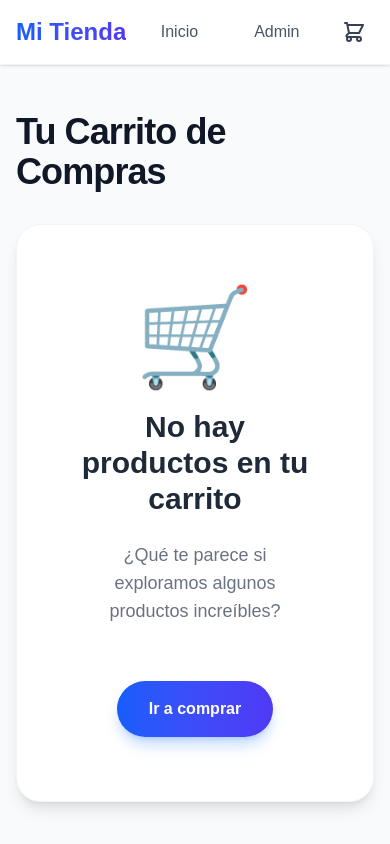
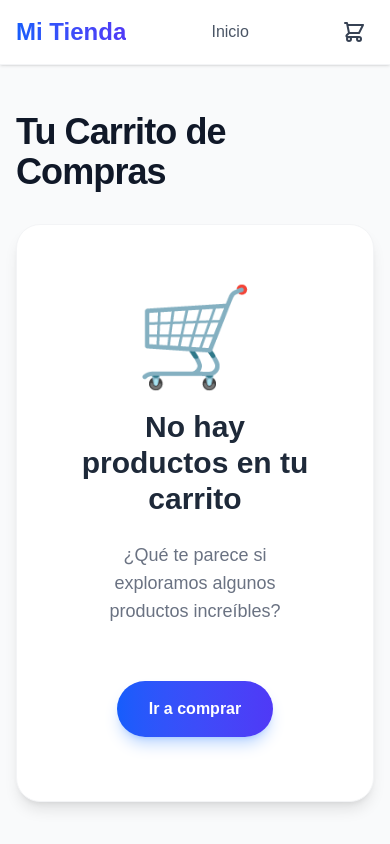
Before and after one commit to DiegoCha17/tienda-online, a Next.js app: page /carrito in a window 390 px wide. Shown: the top 844 px of the page. Built offline with nearby package versions, Linux system fonts and the light colour scheme.

Commit message:
Deploy responsive y refactoring de wsap

```diff
--- a/components/AdminNav.tsx
+++ b/components/AdminNav.tsx
@@ -6,10 +6,10 @@ type Props = {
 
 export default function AdminNav({ current }: Props) {
   return (
-    <div className="bg-white rounded-2xl shadow-sm border border-gray-100 p-2 mb-8 flex flex-wrap gap-2">
+    <div className="bg-white rounded-2xl shadow-sm border border-gray-100 p-2 mb-8 flex flex-col sm:flex-row gap-2">
       <Link
         href="/admin/productos"
-        className={`px-6 py-3 rounded-xl text-sm font-bold transition-all duration-300 flex items-center gap-2 ${
+        className={`w-full sm:w-auto px-6 py-3 rounded-xl text-sm font-bold transition-all duration-300 flex items-center justify-center gap-2 ${
           current === 'productos'
             ? 'bg-blue-50 text-blue-700 border border-blue-100 shadow-sm'
             : 'text-gray-600 hover:bg-gray-50'
@@ -21,7 +21,7 @@ export default function AdminNav({ current }: Props) {
 
       <Link
         href="/admin/pedidos"
-        className={`px-6 py-3 rounded-xl text-sm font-bold transition-all duration-300 flex items-center gap-2 ${
+        className={`w-full sm:w-auto px-6 py-3 rounded-xl text-sm font-bold transition-all duration-300 flex items-center justify-center gap-2 ${
           current === 'pedidos'
             ? 'bg-blue-50 text-blue-700 border border-blue-100 shadow-sm'
             : 'text-gray-600 hover:bg-gray-50'
--- a/components/AdminProductTable.tsx
+++ b/components/AdminProductTable.tsx
@@ -70,8 +70,8 @@ export default function AdminProductTable({ products, categories }: Props) {
           <p className="text-gray-500 font-medium">No se encontraron productos para este filtro.</p>
         </div>
       ) : (
-        <div className="overflow-x-auto">
-          <table className="w-full text-left border-collapse">
+        <div className="overflow-x-auto rounded-xl">
+          <table className="w-full text-left border-collapse min-w-[800px]">
             <thead>
               <tr className="border-b border-gray-200">
                 <th className="py-4 px-4 text-sm font-bold text-gray-500 uppercase tracking-wider">Producto</th>
--- a/components/CartClient.tsx
+++ b/components/CartClient.tsx
@@ -103,17 +103,15 @@ export default function CartClient({ whatsappNumber }: CartClientProps) {
       }
 
       let message = `*NUEVO PEDIDO*\n\n`;
-      message += `*Orden Oficial:* #${data.orderId}\n`;
-      message += `*(Todos los precios ya fueron pasados a tu correo y confirmados en la BD)*\n\n`;
+      message += `*Orden Oficial:* ${data.orderId}\n\n`;
       message += `*Datos del Cliente:*\n`;
       message += `- Nombre: ${name}\n`;
       message += `- Correo: ${email}\n`;
-      if (phone) message += `- Teléfono: ${phone}\n`;
       if (address) message += `- Dirección: ${address}\n\n`;
 
       message += `*Productos:*\n`;
       cart.forEach(item => {
-        message += `- ${item.quantity}x ${item.name}\n`;
+        message += `${item.quantity}x ${item.name} (${formatCRC(item.price * item.quantity)})\n`;
       });
 
       message += `\n*TOTAL:* ${formatCRC(total)}`;
--- a/components/SiteHeader.tsx
+++ b/components/SiteHeader.tsx
@@ -11,12 +11,9 @@ export default function SiteHeader() {
               Mi Tienda
             </Link>
           </div>
-          <nav className="flex space-x-8">
-            <Link href="/" className="text-gray-600 hover:text-blue-600 font-medium px-3 py-2 transition-colors">
+          <nav className="flex space-x-4 md:space-x-8">
+            <Link href="/" className="text-gray-600 hover:text-blue-600 font-medium px-2 py-2 transition-colors">
               Inicio
-            </Link>
-            <Link href="/admin/productos" className="text-gray-600 hover:text-blue-600 font-medium px-3 py-2 transition-colors">
-              Admin
             </Link>
           </nav>
           <div className="flex items-center">
--- a/components/StoreFront.tsx
+++ b/components/StoreFront.tsx
@@ -32,7 +32,7 @@ export default function StoreFront({ initialProducts, categories }: Props) {
   return (
     <div className="max-w-7xl mx-auto px-4 sm:px-6 lg:px-8 py-12">
       <div className="text-center mb-10">
-        <h1 className="text-5xl font-extrabold text-gray-900 tracking-tight mb-4">
+        <h1 className="text-3xl md:text-5xl font-extrabold text-gray-900 tracking-tight mb-4">
           Descubre Nuestros <span className="text-transparent bg-clip-text bg-gradient-to-r from-blue-600 to-indigo-600">Productos</span>
         </h1>
         <p className="text-xl text-gray-500 max-w-2xl mx-auto mb-8">
```
